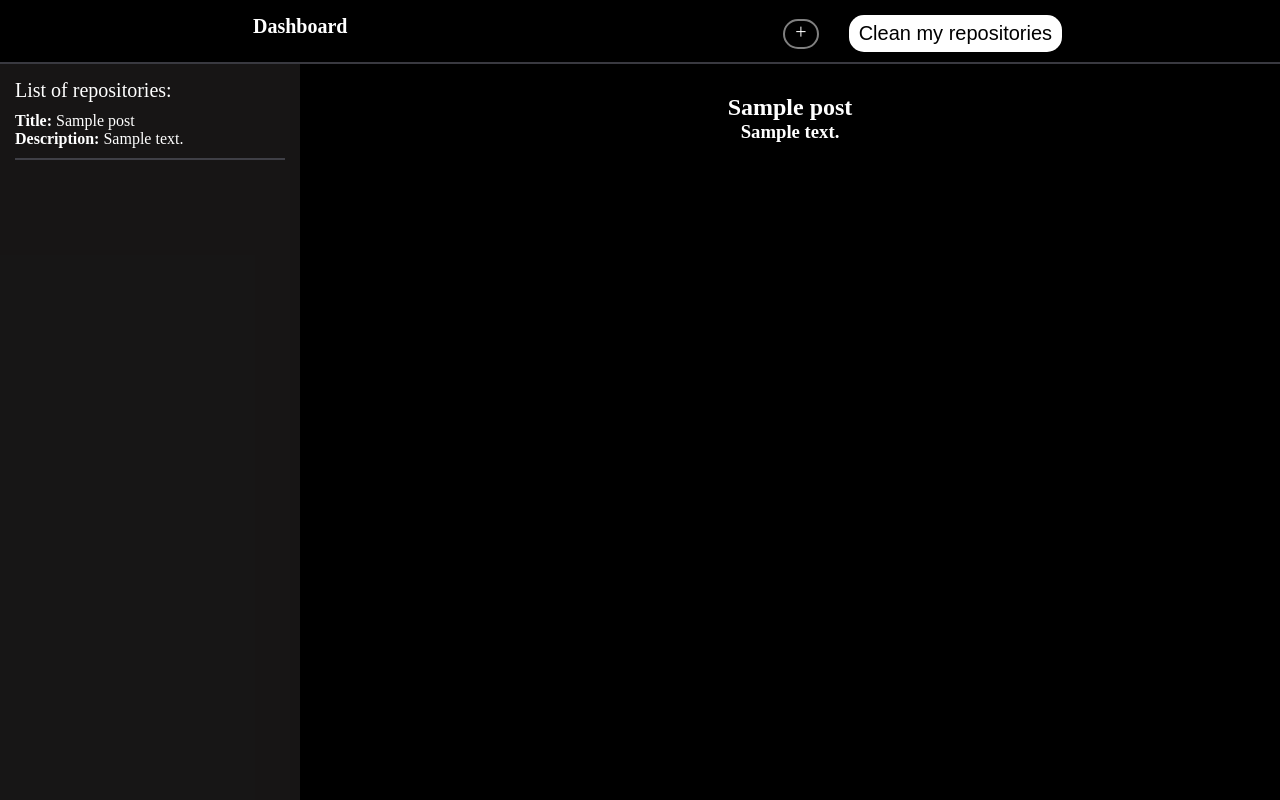
After one commit to YutaOkkotsu321/KitDjangoProjects, a Django app: page /repo/1/ in a window 1280 px wide. The commit adds this page. Run offline with Django 5.2, Linux system fonts and the light colour scheme; tables that the repository leaves empty hold one stand-in row (values such as "Sample post").

Commit message:
My project has finished. I added some functions

```diff
--- a/GitHub/main/static/main/css_files/template.css
+++ b/GitHub/main/static/main/css_files/template.css
@@ -53,26 +53,29 @@ ul {
 }
 .main-content {
     display: flex;
-    flex-grow: 1;
+    flex: 1;
 }
 .repository-content {
+    width: 300px;
+    flex-shrink: 0;
     height: auto;
     background-color: rgba(33, 31, 31, 0.7);
     padding: 15px;
-    width: 20%;
     overflow-wrap: break-word;
     word-wrap: break-word;
     word-break: break-all;
 }
 
 .content {
+    flex: 1;
+    min-width: 0;
+    overflow: hidden;
     text-align: center;
     gap: 10px;
     background: black;
     padding-top: 30px;
-    flex-grow: 1;
     overflow-wrap: break-word;
-
+    word-break: break-word;
 }
 
 .repo-inputs {
--- a/GitHub/main/urls.py
+++ b/GitHub/main/urls.py
@@ -2,6 +2,7 @@ from django.urls import path
 from main import views
 
 urlpatterns = [
-    path("", views.index),
-    path("addrepo/", views.repo)
+    path("", views.index, name='index'),
+    path("addrepo/", views.repo, name='repo'),
+    path("repo/<int:pk>/", views.repo_detail, name="repo_detail")
 ]
--- a/GitHub/main/views.py
+++ b/GitHub/main/views.py
@@ -1,5 +1,5 @@
 import os
-from django.shortcuts import render, redirect
+from django.shortcuts import render, redirect, get_object_or_404
 from newsapi import NewsApiClient
 from dotenv import load_dotenv
 from .models import Post
@@ -19,10 +19,25 @@ def index(request):
     return render(request, 'main/index.html', context=context)
 
 def repo(request):
+    repos = Post.objects.all()
+    context = {'repos': repos}
+
     if request.method == 'POST':
-        title = request.POST.get('title', "").strip()
-        description = request.POST.get('description', "").strip()
-        if title and description:
-            Post.objects.create(title=title, description=description)
+        action = request.POST.get('action')
+        if action == 'clean-btn':
+            Post.objects.all().delete()
             return redirect(index)
-    return render(request, "main/repo.html")
+        elif action == 'add-btn':
+            title = request.POST.get('title', "").strip()
+            description = request.POST.get('description', "").strip()
+            if title and description:
+                Post.objects.create(title=title, description=description)
+                return redirect(index)
+    return render(request, "main/repo.html", context=context)
+def repo_detail(request, pk):
+    repos = Post.objects.all()
+    repo = get_object_or_404(Post, pk=pk)
+    if request.method == "POST":
+        Post.objects.all().delete()
+        return redirect(index)
+    return render(request, "main/repo_detail.html", context={'repo': repo, 'repos': repos})
--- /dev/null
+++ b/GitHub/templates/main/repo_detail.html
@@ -0,0 +1,6 @@
+{% extends 'template.html' %}
+
+{% block content %}
+  <h2>{{ repo.title }}</h2>
+  <h3>{{ repo.description }}</h3>
+{% endblock content %}
--- a/GitHub/templates/template.html
+++ b/GitHub/templates/template.html
@@ -17,7 +17,7 @@
         <div class="btn-plus">+</div>
         <form method="POST" class="btn-clean-container">
           {% csrf_token %}
-          <button class="btn-clean">Clean my repositories</button>
+          <button class="btn-clean" name='action' value="clean-btn">Clean my repositories</button>
         </form>
       </div>
     </div>
@@ -25,7 +25,14 @@
 
     <div class="main-content">
       <div class="repository-content">
-        {% block content_repository %} {% endblock content_repository %}
+        {% block content_repository %}
+      <p style='font-size: 20px;'>List of repositories:</p>
+      {% for repo in repos %}
+       <p style="margin-top: 10px;"><a style='text-decoration: none; color: white' href="{% url 'repo_detail' repo.pk %}"><strong>Title:</strong> {{ repo.title }}</a></p>
+<p style="margin-bottom: 10px;"><a style='text-decoration: none; color: white;' href="{% url 'repo_detail' repo.pk %}"><strong>Description:</strong> {{ repo.description }}</a></p>
+        <div class="line-divider"></div>
+    {% endfor %}
+{% endblock content_repository %}
       </div>
       <div class="content">{% block content %} {% endblock content %}</div>
     </div>
```
Also changed, not shown: GitHub/templates/main/index.html (+1 -8 lines), GitHub/templates/main/repo.html (+4 -14 lines).
